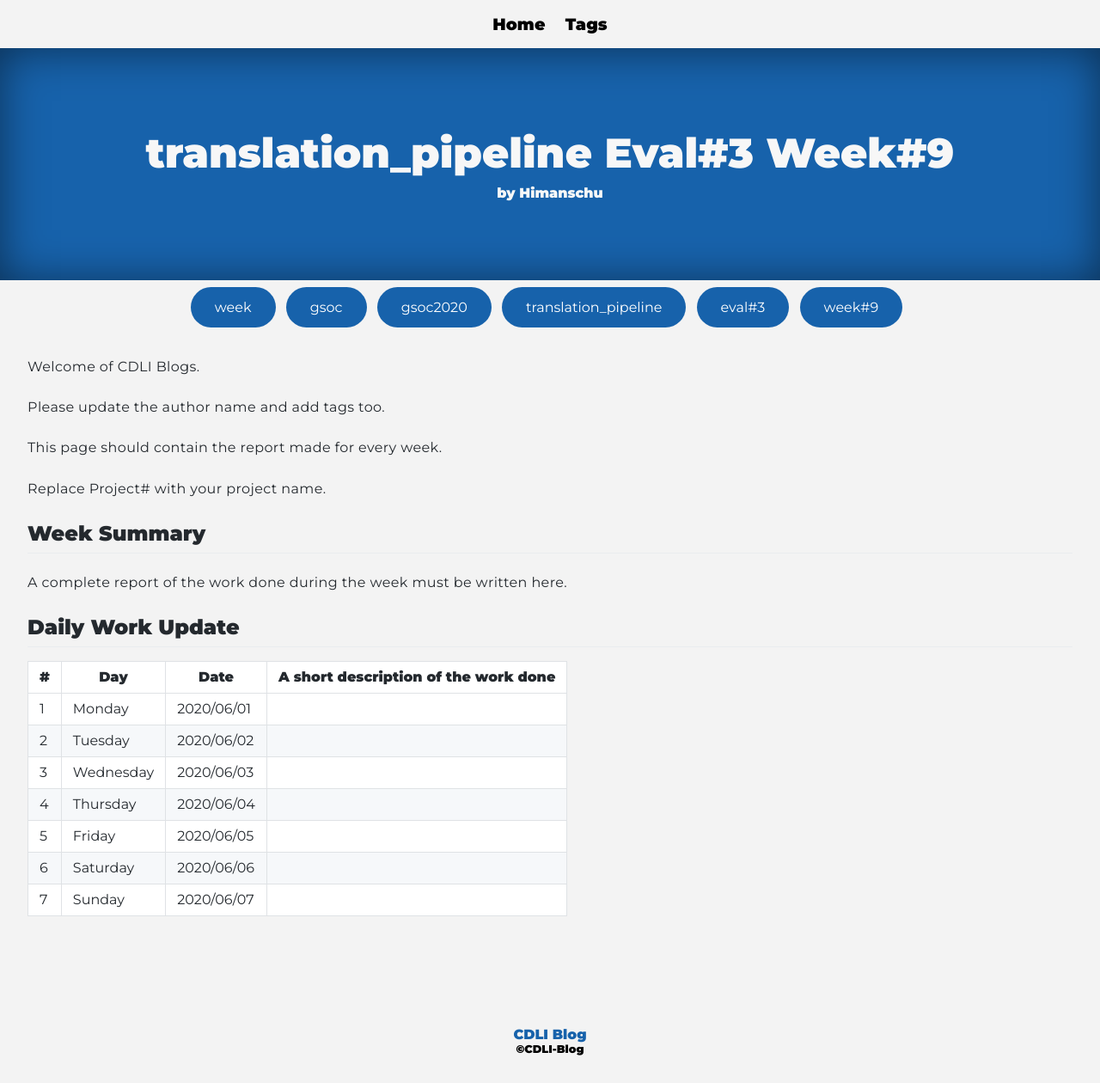
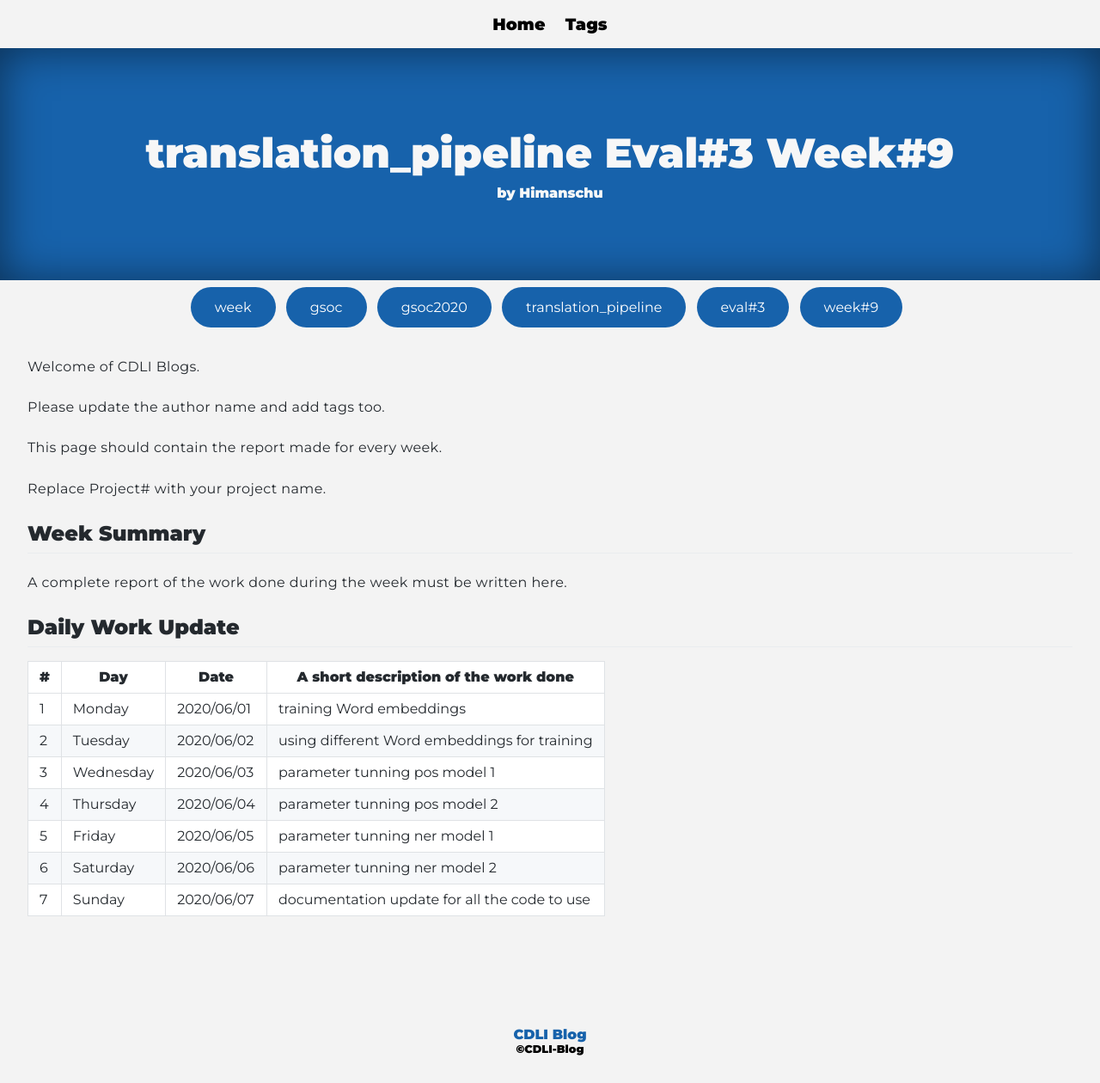
Before and after one commit to cdli-gh/blog, a Jekyll site: the page built from _blog/gsoc20/translation_pipeline/posts/11_week9.md, in a window 1280 px wide. Shown: the whole page at 86% size. Built offline with Jekyll 4.4.1, drawn with Linux system fonts in a browser that asks for light colours; Markdown is read by kramdown in place of the engine named in the settings.

Commit message:
Update 11_week9.md

```diff
--- a/_blog/gsoc20/translation_pipeline/posts/11_week9.md
+++ b/_blog/gsoc20/translation_pipeline/posts/11_week9.md
@@ -21,10 +21,10 @@ A complete report of the work done during the week must be written here.
 
 |\#|Day|Date|A short description of the work done|
 |---	|---	|---	|---	|
-|1   	| Monday 	|   2020/06/01	|   	|
-|2   	| Tuesday  	|   2020/06/02	|   	|
-|3   	| Wednesday  	|  2020/06/03 	|   	|
-|4   	| Thursday  	|   2020/06/04	|   	|
-|5   	| Friday  	|   2020/06/05	|   	|
-|6   	| Saturday  	|   2020/06/06	|   	|
-|7   	| Sunday  	|   2020/06/07	|   	|
+|1   	| Monday 	|   2020/06/01	| training Word embeddings 	|
+|2   	| Tuesday  	|   2020/06/02	|  using different Word embeddings for training	|
+|3   	| Wednesday  	|  2020/06/03 	|  parameter tunning pos model 1 	|
+|4   	| Thursday  	|   2020/06/04	|  parameter tunning pos model 2 	|
+|5   	| Friday  	|   2020/06/05	|  parameter tunning ner model 1 	|
+|6   	| Saturday  	|   2020/06/06	|  parameter tunning ner model 2 	|
+|7   	| Sunday  	|   2020/06/07	|  documentation update for all the code to use |
```
